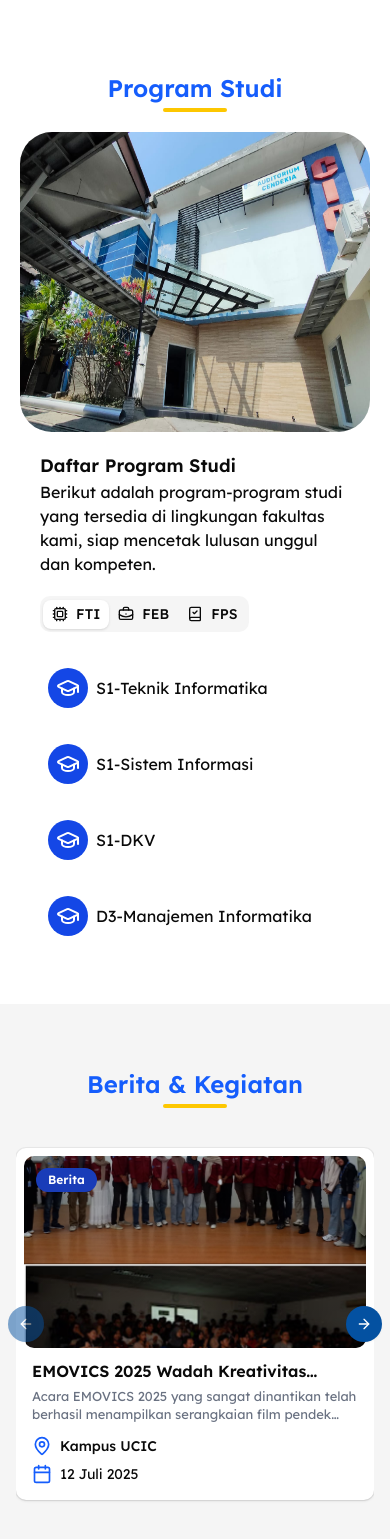
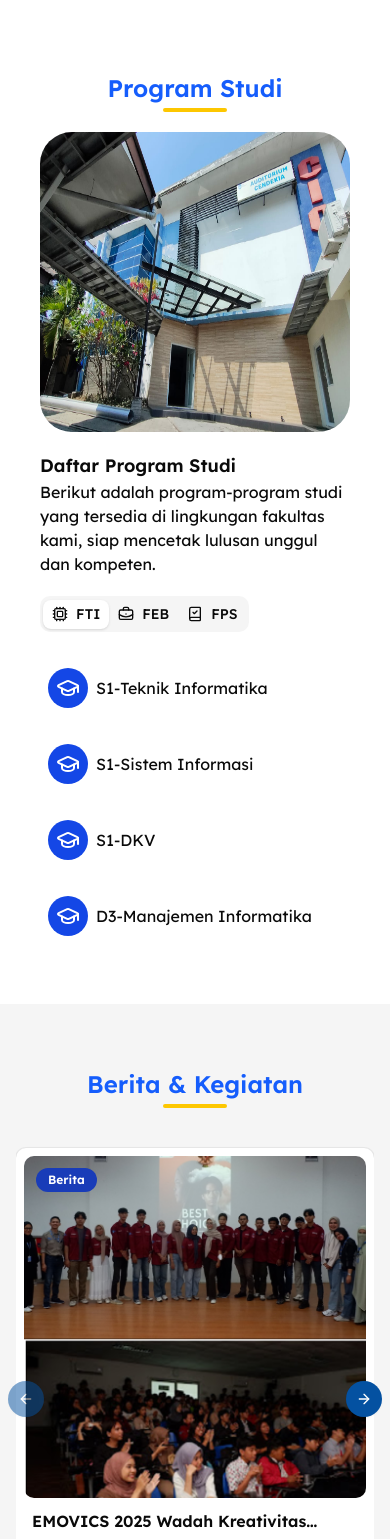
Before and after one commit to janfdev/Limitless_UMC_BitFest2025, a Next.js app: page / in a window 390 px wide. Shown: the part 1780-3319 px from the top of the page. Built offline with nearby package versions, Linux system fonts and the light colour scheme.

Commit message:
Refactor styles and layout across multiple components; update color variables for consistency; enhance responsiveness in Header and ActivitySection; clean up Footer links and improve accessibility.

```diff
--- a/app/globals.css
+++ b/app/globals.css
@@ -2,8 +2,6 @@
 @import "tw-animate-css";
 
 @custom-variant dark (&:is(.dark *));
-
-
 
 @theme inline {
   --color-background: var(--background);
@@ -53,7 +51,8 @@
   --popover: oklch(1 0 0);
   --popover-foreground: oklch(0.145 0 0);
   --primary: oklch(0.4427 0.1457 255.52);
-  --secondary: oklch(0.97 0 0);
+  --secondary: oklch(85.2% 0.199 91.936);
+  --yellow-light: oklch(79.5% 0.184 86.047);
   --secondary-foreground: oklch(0.205 0 0);
   --muted: oklch(0.97 0 0);
   --muted-foreground: oklch(0.556 0 0);
--- a/app/page.tsx
+++ b/app/page.tsx
@@ -12,7 +12,7 @@ import { partners } from "@/lib/data";
 
 export default function Home() {
   return (
-    <main className="mx-auto">
+    <main className="mx-auto overflow-x-hidden">
       <Header />
       <HeroSection />
       <StatsSection />
--- a/components/activityList.tsx
+++ b/components/activityList.tsx
@@ -28,13 +28,13 @@ const ActivityList = ({
       initial="hidden"
       whileInView="show"
       viewport={{ once: true, amount: 0.25 }}
-      className="w-full bg-white rounded-lg shadow-sm ring-1 ring-black/5 overflow-hidden"
+      className="w-auto h-full rounded-lg shadow-sm ring-1 ring-black/5 overflow-hidden bg-white"
       whileHover={{ y: -4 }}
       whileTap={{ scale: 0.995 }}
     >
       <div className="p-2">
         <motion.div
-          className="relative w-full overflow-hidden rounded-lg aspect-[16/9] md:aspect-[4/3]"
+          className="relative overflow-hidden rounded-lg aspect-[1/1] md:aspect-[5/4] lg:aspect-[4/3]"
           whileHover={{ scale: 1.01 }}
           transition={{ duration: 0.35, ease: [0.16, 1, 0.3, 1] }}
         >
@@ -53,7 +53,6 @@ const ActivityList = ({
             sizes="(min-width:1024px) 33vw, (min-width:768px) 50vw, 100vw"
             priority={false}
           />
-          <div className="pointer-events-none absolute inset-0 bg-gradient-to-t from-black/10 via-transparent to-transparent" />
         </motion.div>
 
         <div className="flex flex-col gap-3 mt-3">
--- a/components/section/achiecement-section.tsx
+++ b/components/section/achiecement-section.tsx
@@ -65,7 +65,7 @@ const AchievementSection = () => {
     <section className="container max-w-6xl mx-auto p-10">
       <div className="flex flex-col text-2xl lg:text-3xl items-center justify-center group py-10">
         <h1 className="font-semibold text-blue-600">Mahasiswa Berprestasi</h1>
-        <span className="w-16 h-1 rounded-lg bg-yellow-400"></span>
+        <span className="w-16 h-1 rounded-lg bg-secondary"></span>
       </div>
 
       {/* Card wrapper */}
@@ -92,7 +92,7 @@ const AchievementSection = () => {
               </div>
               <div className="mt-5 ml-32">
                 <h3 className="text-blue-800 font-bold text-lg">{card.name}</h3>
-                <p className="text-yellow-500 font-semibold text-[10px] lg:text-sm mb-3">
+                <p className="text-yellow-light font-semibold text-[10px] lg:text-sm mb-3">
                   {card.major}
                 </p>
                 <p className="text-gray-700 text-[10px] lg:text-sm">
--- a/components/section/activity-section.tsx
+++ b/components/section/activity-section.tsx
@@ -117,13 +117,13 @@ const ActivitySection = () => {
             <h1 className="font-semibold text-blue-600 py-1">
               Berita & Kegiatan
             </h1>
-            <span className="w-16 h-1 rounded-lg bg-yellow-400"></span>
+            <span className="w-16 h-1 rounded-lg bg-secondary"></span>
           </div>
         </div>
 
         <div className="relative mt-5">
           {/* Slide Left */}
-          <div className="absolute -left-2 top-1/2 -translate-y-1/2 z-10">
+          <div className="absolute md:-left-10 -left-2 top-1/2 -translate-y-1/2 z-10">
             <Button
               size={"icon"}
               className="text-white cursor-pointer rounded-full "
@@ -134,7 +134,7 @@ const ActivitySection = () => {
             </Button>
           </div>
           {/* Slide Right */}
-          <div className="absolute -right-2 top-1/2 -translate-y-1/2 z-10 ">
+          <div className="absolute md:-right-10 -right-2 top-1/2 -translate-y-1/2 z-10 ">
             <Button
               size="icon"
               className="text-white cursor-pointer rounded-full"
@@ -145,7 +145,7 @@ const ActivitySection = () => {
             </Button>{" "}
           </div>
           {/* Container  */}
-          <div ref={containerRef} className="overflow-hidden py-5">
+          <div ref={containerRef} className="overflow-x-hidden py-5">
             <motion.div
               ref={trackRef}
               style={{ x }}
@@ -158,7 +158,7 @@ const ActivitySection = () => {
                 <div
                   key={it.id}
                   className="
-                    flex-shrink-0 basis-full md:basis-2/3 lg:basis-1/3
+                    flex-shrink-0 basis-full md:basis-1/2 lg:basis-1/3
                     min-w-0
                   "
                 >
@@ -183,7 +183,7 @@ const ActivitySection = () => {
           >
             <span
               aria-hidden
-              className="absolute inset-0 z-0 rounded-md bg-yellow-400
+              className="absolute inset-0 z-0 rounded-md bg-secondary
                 -rotate-5 translate-x-0 translate-y- scale-[1.05]
                 shadow-md transform-gpu
                 transition-transform duration-300 ease-out
@@ -195,7 +195,7 @@ const ActivitySection = () => {
               className="relative z-10 bg-blue-700 text-white rounded-md
                 px-6 py-3 font-semibold shadow-md
                  hover:bg-blue-700  /* biar warna biru tetap, fokus ke animasi kuning */
-                focus-visible:ring-2 focus-visible:ring-yellow-400 focus-visible:ring-offset-2"
+                focus-visible:ring-2 focus-visible:ring-secondary focus-visible:ring-offset-2"
             >
               Selengkapnya
             </Button>
--- a/components/section/header.tsx
+++ b/components/section/header.tsx
@@ -171,7 +171,7 @@ export default function Header() {
                           <Link
                             key={dropdownItem.name}
                             href={dropdownItem.href}
-                            className="hover:bg-yellow-500 border-b-1 group block px-4 py-2 transition-colors duration-200"
+                            className="hover:bg-yellow-light border-b-1 group block px-4 py-2 transition-colors duration-200"
                           >
                             <div className="flex items-center justify-between">
                               <h2 className="text-white group-hover:text-white font-medium">
@@ -271,7 +271,7 @@ export default function Header() {
                                 <Link
                                   key={dropdownItem.name}
                                   href={dropdownItem.href}
-                                  className="block md:p-3 py-2 px-4 text-sm transition-colors hover:bg-yellow-500 group"
+                                  className="block md:p-3 py-2 px-4 text-sm transition-colors hover:bg-yellow-light group"
                                   onClick={() => setIsMobileMenuOpen(false)}
                                 >
                                   <div className="flex items-center justify-between">
--- a/components/section/stats-section.tsx
+++ b/components/section/stats-section.tsx
@@ -57,7 +57,7 @@ const StatsSection = () => {
       >
         <div className="flex flex-col items-center justify-center group">
           <h1 className="font-semibold text-blue-600 pb-1">Profil Singkat</h1>
-          <span className="w-16 h-1 rounded-lg bg-yellow-400"></span>
+          <span className="w-16 h-1 rounded-lg bg-secondary"></span>
         </div>
       </motion.div>
 
--- a/components/section/study-program.tsx
+++ b/components/section/study-program.tsx
@@ -75,20 +75,20 @@ const StudyProgram = () => {
         <div className="flex items-center justify-center gap-2 text-2xl">
           <div className="flex flex-col items-center justify-center">
             <h1 className="font-semibold text-blue-600 pb-1">Program Studi</h1>
-            <span className="w-16 h-1 rounded-lg bg-yellow-400"></span>
+            <span className="w-16 h-1 rounded-lg bg-secondary"></span>
           </div>
         </div>
 
         {/* Content */}
         <div className="flex lg:flex-row md:flex-col flex-col mt-5">
-          <div className="flex items-center justify-center w-full h-full px-5">
+          <div className="flex items-center justify-center w-full h-full md:px-5 px-10">
             <Image
               src={Gedung}
               alt="Image Program Studi"
               quality={100}
               width={500}
               height={500}
-              className="rounded-4xl bg-contain h-[300px] lg:h-[400px]"
+              className="rounded-4xl bg-cover h-[300px] lg:h-[400px]"
               priority
             />
           </div>
@@ -152,7 +152,7 @@ const StudyProgram = () => {
                 <DialogTitle className="flex items-center gap-2">
                   {selected.name}
                   {selected.label && (
-                    <span className="text-[10px] px-1.5 py-0.5 rounded bg-yellow-400 text-black font-semibold">
+                    <span className="text-[10px] px-1.5 py-0.5 rounded bg-secondary text-black font-semibold">
                       {selected.label}
                     </span>
                   )}
```
Also changed, not shown: components/section/Footer.tsx (+47 -13 lines), lib/data.ts (+7 -5 lines), public/assets/toa.png (deleted).
